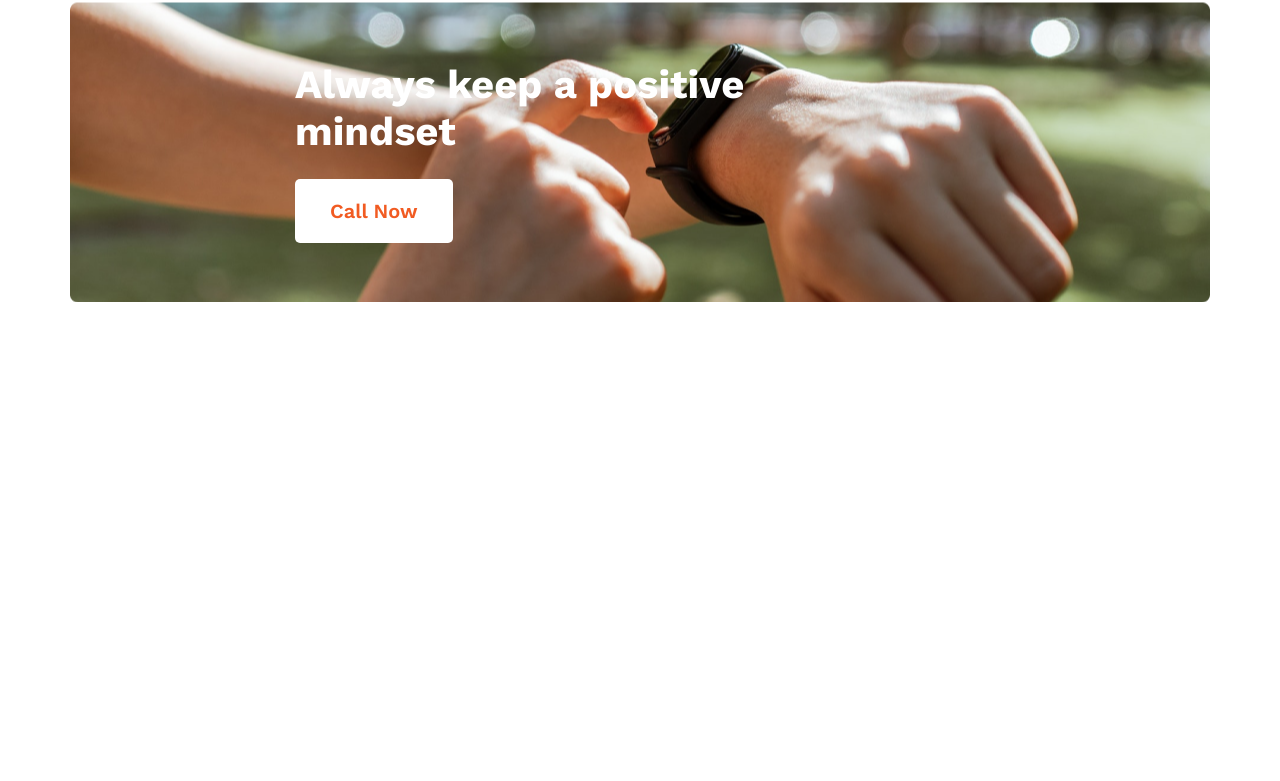
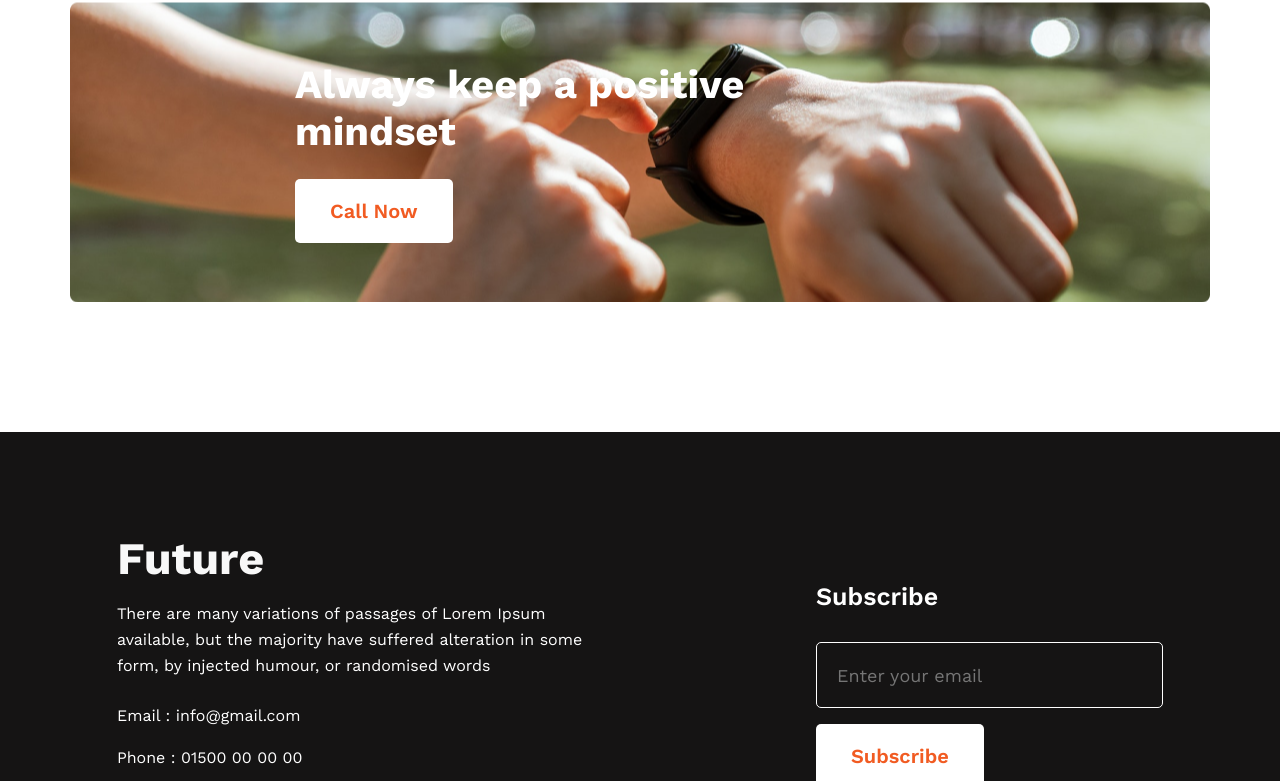
Before and after one commit to tanvirjem2/new-year-new-me-b8, a plain HTML site: page index.html in a window 1280 px wide. Shown: the part 2251-3032 px from the top of the page. Before the commit the page ends 2553 px from the top, so only its background shows below. Drawn offline with nearby package versions, Linux system fonts and the light colour scheme.

Commit message:
footer section done

```diff
--- a/index.html
+++ b/index.html
@@ -105,7 +105,26 @@
     </section>
 
     <!-- footer section -->
-    <footer></footer>
+    <footer>
+        <div class="footer-container">
+            <h2 class="footer-title">Future</h2>
+            <p class="footer-description">There are many variations of passages of Lorem Ipsum <br> available, but the
+                majority have suffered alteration
+                in some <br> form, by injected humour, or randomised words</p>
+            <p class="footer-email">Email : info@gmail.com</p>
+            <p class="footer-phone">Phone : 01500 00 00 00</p>
+            <div class="footer-social-icons">
+                <img src="./images/icons/fb.png" alt="">
+                <img src="./images/icons/twitter.png" alt="">
+                <img src="./images/icons/youtube.png" alt="">
+            </div>
+        </div>
+        <div>
+            <h3 class="subscribe">Subscribe</h3>
+            <input class="input" type="email" name="" id="" placeholder="Enter your email"><br>
+            <button class="btn-2">Subscribe</button>
+        </div>
+    </footer>
 </body>
 
 </html>
--- a/style.css
+++ b/style.css
@@ -150,3 +150,60 @@ header p {
     border: none;
     padding: 20px 35px;
 }
+
+/* footer section */
+footer {
+    background-color: #151414;
+    margin-top: 130px;
+    display: flex;
+    align-items: center;
+    justify-content: space-around;
+    padding-top: 100px;
+    padding-bottom: 100px;
+}
+
+.footer-title {
+    color: #F8F8F8;
+    font-size: 45px;
+    font-weight: 700;
+    padding-bottom: 16px;
+}
+
+.subscribe {
+    color: #FFF;
+    font-size: 25px;
+    font-weight: 600;
+    padding-bottom: 31px;
+}
+
+.footer-description {
+    color: #FFF;
+    font-size: 16px;
+    font-weight: 400;
+    line-height: 26px;
+    padding-bottom: 24px;
+    /* 162.5% */
+}
+
+.footer-email,
+.footer-phone {
+    color: #FFF;
+    font-size: 16px;
+    font-weight: 400;
+    line-height: 26px;
+    padding-bottom: 16px;
+    /* 162.5% */
+}
+
+.input {
+    margin-bottom: 16px;
+    background-color: #151414;
+    border: 1px solid white;
+    color: #F3F3F3;
+    font-size: 18px;
+    font-weight: 400;
+    border-radius: 5px;
+    width: 325px;
+    height: 64px;
+    padding-left: 20px;
+}
```
